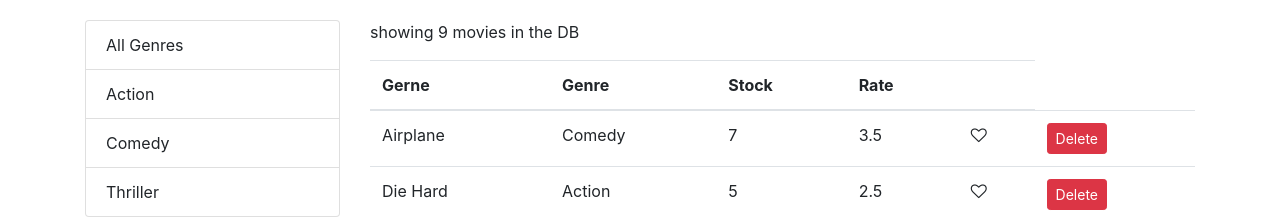
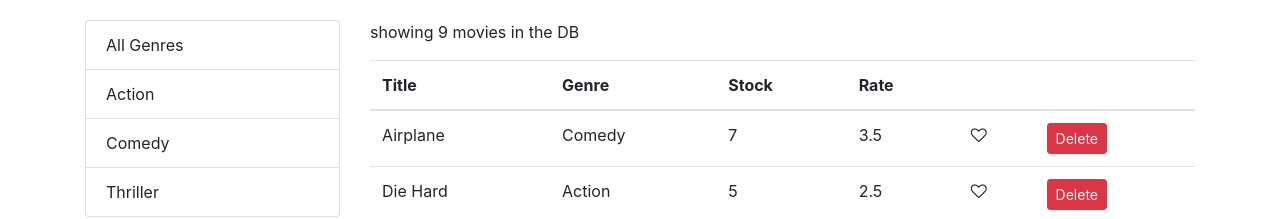
Before and after one commit to arash-fun/vidly, a React (Create React App) app: page / in a window 1280 px wide. Shown: the top 219 px of the page. Built offline with nearby package versions, Linux system fonts and the light colour scheme.

Commit message:
extract raiseSort,thead to reusable Com

```diff
--- /dev/null
+++ b/src/components/common/tableHeader.jsx
@@ -0,0 +1,40 @@
+import React, { Component } from "react";
+
+class TableHeader extends Component {
+  raiseSort = (path) => {
+    // console.log("handleSort:", path);
+    const sortColumn = { ...this.props.sortColumn };
+    // console.log("path:", path);
+    // console.log("pre sortColumn:", sortColumn);
+
+    if (sortColumn.path === path) {
+      sortColumn.order = sortColumn.order === "asc" ? "desc" : "asc";
+      // console.log("if sortColumn:", sortColumn);
+    } else {
+      sortColumn.path = path;
+      sortColumn.order = "asc"; //this make avoid newCol to be 'desc' for first time onClick
+
+      // console.log("else sortColumn:", sortColumn);
+    }
+    this.props.onSort(sortColumn);
+  };
+
+  render() {
+    return (
+      <thead>
+        <tr>
+          {this.props.columns.map((column) => (
+            <th
+              key={column.lable || column.key}
+              onClick={() => this.raiseSort(column.path)}
+            >
+              {column.lable}
+            </th>
+          ))}
+        </tr>
+      </thead>
+    );
+  }
+}
+
+export default TableHeader;
--- a/src/components/moviesTable.jsx
+++ b/src/components/moviesTable.jsx
@@ -1,40 +1,29 @@
 import React, { Component } from "react";
 import Like from "./common/like";
+import TableHeader from "./common/tableHeader";
 
 class MoviesTable extends Component {
-  raiseSort = (path) => {
-    // console.log("handleSort:", path);
-    const sortColumn = { ...this.props.sortColumn };
-    // console.log("path:", path);
-    // console.log("pre sortColumn:", sortColumn);
-
-    if (sortColumn.path === path) {
-      sortColumn.order = sortColumn.order === "asc" ? "desc" : "asc";
-      // console.log("if sortColumn:", sortColumn);
-    } else {
-      sortColumn.path = path;
-      sortColumn.order = "asc"; //this make avoid newCol to be 'desc' for first time onClick
-
-      // console.log("else sortColumn:", sortColumn);
-    }
-    this.props.onSort(sortColumn);
-  };
+  columns = [
+    { path: "title", lable: "Title" },
+    { path: "genre.name", lable: "Genre" },
+    { path: "numberInStock", lable: "Stock" },
+    { path: "dailyRentalRate", lable: "Rate" },
+    { key: "like" },
+    { key: "delete" },
+  ];
 
   render() {
-    const { movies, onLike, onDelete } = this.props;
+    const { movies, onLike, onDelete, onSort, sortColumn } = this.props;
     // console.log("movies:", movies);
 
     return (
       <table className="table">
-        <thead>
-          <tr>
-            <th onClick={() => this.raiseSort("title")}>Gerne</th>
-            <th onClick={() => this.raiseSort("genre.name")}>Genre</th>
-            <th onClick={() => this.raiseSort("numberInStock")}>Stock</th>
-            <th onClick={() => this.raiseSort("dailyRentalRate")}>Rate</th>
-            <th></th>
-          </tr>
-        </thead>
+        <TableHeader
+          columns={this.columns}
+          sortColumn={sortColumn}
+          onSort={onSort}
+        />
+
         <tbody>
           {movies.map((movie) => (
             <tr key={movie._id}>
```
